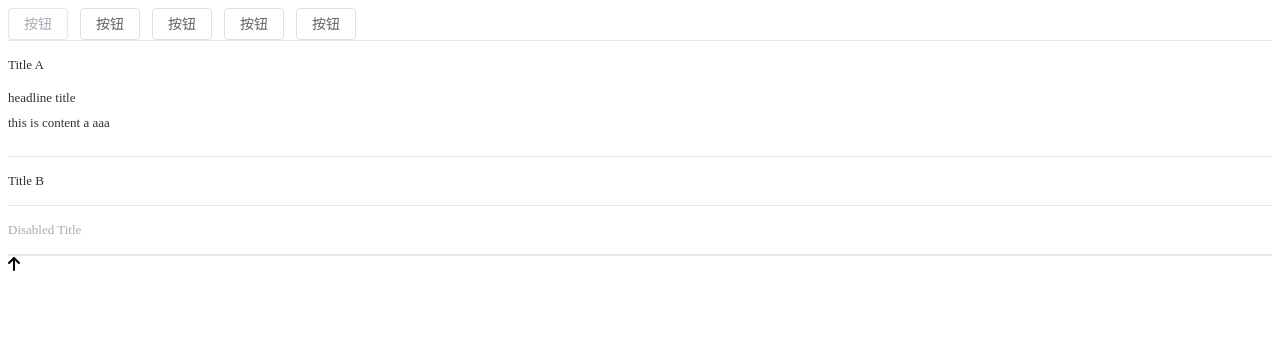
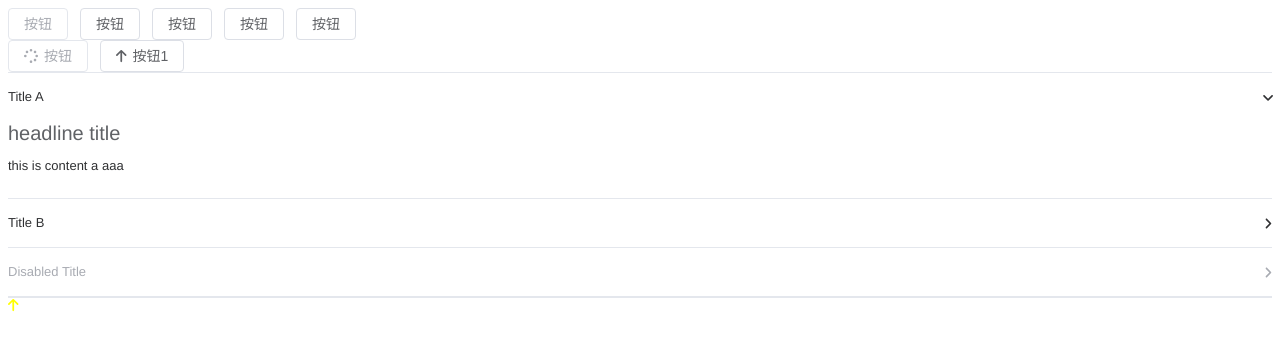
Before and after one commit to jiangyg778/yiyi-ui-vue3, a Vue app: page / in a window 1280 px wide. Shown: the top 350 px of the page. Built offline with nearby package versions, Linux system fonts and the light colour scheme.

Commit message:
feat: 完成icon

```diff
--- a/package.json
+++ b/package.json
@@ -15,11 +15,13 @@
     "@fortawesome/fontawesome-svg-core": "^6.5.1",
     "@fortawesome/free-solid-svg-icons": "^6.5.1",
     "@fortawesome/vue-fontawesome": "^3.0.6",
+    "lodash-es": "^4.17.21",
     "vue": "^3.3.4"
   },
   "devDependencies": {
     "@rushstack/eslint-patch": "^1.3.3",
     "@tsconfig/node18": "^18.2.2",
+    "@types/lodash-es": "^4.17.12",
     "@types/node": "^18.18.5",
     "@vitejs/plugin-vue": "^4.4.0",
     "@vitejs/plugin-vue-jsx": "^3.0.2",
--- a/src/App.vue
+++ b/src/App.vue
@@ -2,7 +2,7 @@
  * @Author: DESKTOP-DO9B8F8\admin 297138663@qq.com
  * @Date: 2024-02-20 21:46:42
  * @LastEditors: DESKTOP-DO9B8F8\admin 297138663@qq.com
- * @LastEditTime: 2024-02-24 21:33:27
+ * @LastEditTime: 2024-02-24 22:31:41
  * @FilePath: \yiyi-ui-vue3\src\App.vue
  * @Description:
 -->
@@ -31,6 +31,11 @@ onMounted(() => {
   <Button type="warning">按钮</Button>
   <Button type="danger">按钮</Button>
   <Button type="info">按钮</Button>
+  <br />
+  <Button type="info" loading>按钮</Button>
+  <Button type="success" plain="" icon="arrow-up">按钮1</Button>
+  <br />
+
   <Collapse v-model="openValue">
     <Item name="a" title="Title A">
       <h1>headline title</h1>
@@ -43,5 +48,5 @@ onMounted(() => {
       <div>this is cccc test</div>
     </Item>
   </Collapse>
-  <Icon icon="arrow-up" />
+  <Icon icon="arrow-up" type="danger" color="yellow" />
 </template>
--- a/src/components/Button/Button.vue
+++ b/src/components/Button/Button.vue
@@ -2,7 +2,7 @@
  * @Author: DESKTOP-DO9B8F8\admin 297138663@qq.com
  * @Date: 2024-02-20 21:55:35
  * @LastEditors: DESKTOP-DO9B8F8\admin 297138663@qq.com
- * @LastEditTime: 2024-02-21 22:00:51
+ * @LastEditTime: 2024-02-24 22:32:13
  * @FilePath: \yiyi-ui-vue3\src\components\Button\Button.vue
  * @Description: button组件
 -->
@@ -17,18 +17,24 @@
       'is-circle': circle,
       'is-disabled': disabled,
       [`yy-button--${type}`]: type,
-      [`yy-button--${size}`]: size
+      [`yy-button--${size}`]: size,
+      'is-loading': loading
     }"
-    :disabled="disabled"
+    :disabled="disabled || loading"
     :autofocus="autofocus"
     :type="nativeType"
   >
-    <slot />
+    <Icon icon="spinner" spin v-if="loading" />
+    <icon :icon="icon" v-if="icon" />
+    <span>
+      <slot />
+    </span>
   </button>
 </template>
 
 <script setup lang="ts">
 import type { ButtonProps } from './types';
+import Icon from '../Icon/Icon.vue';
 import { ref } from 'vue';
 
 defineOptions({
--- a/src/components/Collapse/CollapseItem.vue
+++ b/src/components/Collapse/CollapseItem.vue
@@ -1,9 +1,9 @@
 <!--
  * @Author: jiangyaguang
  * @Date: 2024-02-22 13:30:55
- * @LastEditors: jiangyaguang
- * @LastEditTime: 2024-02-23 13:00:07
- * @FilePath: /yiyi-ui-vue3/src/components/Collapse/CollapseItem.vue
+ * @LastEditors: DESKTOP-DO9B8F8\admin 297138663@qq.com
+ * @LastEditTime: 2024-02-24 22:37:23
+ * @FilePath: \yiyi-ui-vue3\src\components\Collapse\CollapseItem.vue
  * @Description: CollapseItem
 -->
 <!--  -->
@@ -24,6 +24,7 @@
       @click="handleClick"
     >
       <slot name="title"> {{ title }} </slot>
+      <Icon icon="angle-right" class="header-angle" />
     </div>
     <transition name="slide" v-on="transitionEvent">
       <div class="yy-clollapse-item__wrapper" v-show="isActive">
@@ -39,6 +40,7 @@
 import type { CollapseItemProps } from './types';
 import { computed, inject } from 'vue';
 import { collapseContextKey } from './types';
+import Icon from '../Icon/Icon.vue';
 
 defineOptions({
   name: 'YyCollapseItem'
--- a/src/components/Icon/Icon.vue
+++ b/src/components/Icon/Icon.vue
@@ -1,15 +1,25 @@
 <template>
-  <i class="yy-icon">
-    <FontAwesomeIcon v-bind="$props" />
+  <i class="yy-icon" :class="{ [`yy-icon--${type}`]: type }" :style="customStyles" v-bind="$attrs">
+    <FontAwesomeIcon v-bind="filtersProps" />
   </i>
 </template>
 
 <script setup lang="ts">
+import { computed } from 'vue';
 import type { IconProps } from './types';
 import { FontAwesomeIcon } from '@fortawesome/vue-fontawesome';
+import { omit } from 'lodash-es';
 defineOptions({
   name: 'YyIcon',
   inheritAttrs: false
 });
-defineProps<IconProps>();
+const props = defineProps<IconProps>();
+
+const filtersProps = computed(() => {
+  return omit(props, ['type', 'color']);
+});
+
+const customStyles = computed(() => {
+  return props.color ? { color: props.color } : {};
+});
 </script>
--- /dev/null
+++ b/src/components/Icon/style.css
@@ -0,0 +1,16 @@
+.yy-icon {
+  --yy-icon-color: inherit;
+  display: inline-flex;
+  justify-content: center;
+  align-items: center;
+  position: relative;
+  fill: currentColor;
+  color: var(--yy-icon-color);
+  font-size: inherit;
+}
+
+@each $val in primary,info,success,warning,danger {
+  .yy-icon--$(val) {
+    --yy-icon-color: var(--yy-color-$(val));
+  }
+}
--- a/src/components/Icon/types.ts
+++ b/src/components/Icon/types.ts
@@ -2,7 +2,7 @@
  * @Author: DESKTOP-DO9B8F8\admin 297138663@qq.com
  * @Date: 2024-02-24 21:15:03
  * @LastEditors: DESKTOP-DO9B8F8\admin 297138663@qq.com
- * @LastEditTime: 2024-02-24 21:28:12
+ * @LastEditTime: 2024-02-24 21:55:09
  * @FilePath: \yiyi-ui-vue3\src\components\Icon\types.ts
  * @Description:
  */
@@ -50,4 +50,6 @@ export interface IconProps {
   beatFade?: boolean;
   spinPulse?: boolean;
   spinReverse?: boolean;
+  type?: 'primary' | 'success' | 'warning' | 'danger' | 'info';
+  color?: string;
 }
--- a/src/main.ts
+++ b/src/main.ts
@@ -2,7 +2,7 @@
  * @Author: DESKTOP-DO9B8F8\admin 297138663@qq.com
  * @Date: 2024-02-20 21:46:42
  * @LastEditors: DESKTOP-DO9B8F8\admin 297138663@qq.com
- * @LastEditTime: 2024-02-24 21:17:32
+ * @LastEditTime: 2024-02-24 22:30:58
  * @FilePath: \yiyi-ui-vue3\src\main.ts
  * @Description:
  */
@@ -12,7 +12,6 @@ import './styles/index.css';
 // 图标库
 import { library } from '@fortawesome/fontawesome-svg-core';
 import { fas } from '@fortawesome/free-solid-svg-icons';
-import { FontAwesomeIcon } from '@fortawesome/vue-fontawesome';
 
 library.add(fas);
 
--- a/src/styles/index.css
+++ b/src/styles/index.css
@@ -1,4 +1,5 @@
 @import './reset.css';
 @import './vars.css';
 @import '../components/Button/style';
-@import '../components//Collapse/style';
+@import '../components/Collapse/style';
+@import '../components/Icon/style';
--- a/src/styles/reset.css
+++ b/src/styles/reset.css
@@ -1,24 +1,24 @@
 body {
-  font-family: var(--vk-font-family);
+  font-family: var(--yy-font-family);
   font-weight: 400;
-  font-size: var(--vk-font-size-base);
-  color: var(--vk-text-color-primary);
+  font-size: var(--yy-font-size-base);
+  color: var(--yy-text-color-primary);
   -webkit-font-smoothing: antialiased;
   -moz-osx-font-smoothing: grayscale;
   -webkit-tap-highlight-color: transparent;
 }
 
 a {
-  color: var(--vk-color-primary);
+  color: var(--yy-color-primary);
   text-decoration: none;
 
   &:hover,
   &:focus {
-    color: var(--vk-color-primary-light-3);
+    color: var(--yy-color-primary-light-3);
   }
 
   &:active {
-    color: var(--vk-color-primary-dark-2);
+    color: var(--yy-color-primary-dark-2);
   }
 }
 
@@ -28,7 +28,7 @@ h3,
 h4,
 h5,
 h6 {
-  color: var(--vk-text-color-regular);
+  color: var(--yy-text-color-regular);
   font-weight: inherit;
 
   &:first-child {
@@ -41,15 +41,15 @@ h6 {
 }
 
 h1 {
-  font-size: calc(var(--vk-font-size-base) + 6px);
+  font-size: calc(var(--yy-font-size-base) + 6px);
 }
 
 h2 {
-  font-size: calc(var(--vk-font-size-base) + 4px);
+  font-size: calc(var(--yy-font-size-base) + 4px);
 }
 
 h3 {
-  font-size: calc(var(--vk-font-size-base) + 2px);
+  font-size: calc(var(--yy-font-size-base) + 2px);
 }
 
 h4,
@@ -73,16 +73,16 @@ p {
 
 sup,
 sub {
-  font-size: calc(var(--vk-font-size-base) - 1px);
+  font-size: calc(var(--yy-font-size-base) - 1px);
 }
 
 small {
-  font-size: calc(var(--vk-font-size-base) - 2px);
+  font-size: calc(var(--yy-font-size-base) - 2px);
 }
 
 hr {
   margin-top: 20px;
   margin-bottom: 20px;
   border: 0;
-  border-top: 1px solid var(--vk-border-color-lighter);
+  border-top: 1px solid var(--yy-border-color-lighter);
 }
```
Also changed, not shown: src/components/Button/types.ts (+17 -15 lines), 1 other file (tests, documents, lock files or other folders).
